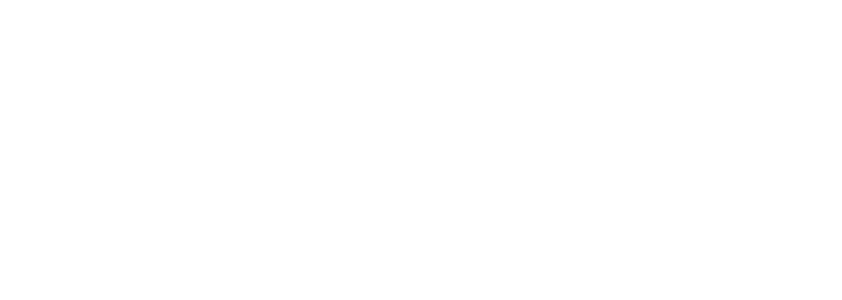
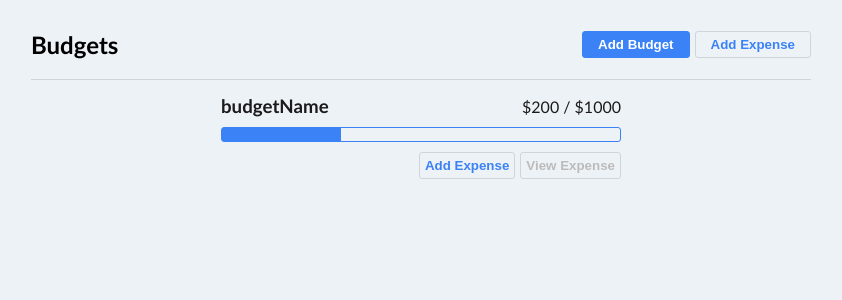
Before and after one commit to ahmad-karimigorji/Budgets-APP, a React (Create React App) app: page / in a window 1280 px wide. Shown: the top 300 px of the page, without its empty margins (219-1061 px from the left). Built offline with nearby package versions, Linux system fonts and the light colour scheme.

Commit message:
design app

```diff
--- a/src/App.js
+++ b/src/App.js
@@ -1,7 +1,14 @@
 import "./App.scss";
+import BudgetList from "./component/BudgetList";
+import OverViewComponent from "./component/OverViewComponent";
 
 function App() {
-  return <div className=""></div>;
+  return (
+    <div className="container">
+      <OverViewComponent />
+      <BudgetList/>
+    </div>
+  );
 }
 
 export default App;
--- a/src/App.scss
+++ b/src/App.scss
@@ -0,0 +1,8 @@
+@import './styles/scss/mixins';
+@import './styles/scss/variables';
+
+.container{
+    max-width: 800px;
+    margin: 0 auto;
+    padding: 0 10px;
+}
--- /dev/null
+++ b/src/component/BudgetList.js
@@ -0,0 +1,23 @@
+import styles from "./BudgetList.module.scss";
+
+const BudgetList = () => {
+  return (
+    <div className={styles.budgetList}>
+      <div className={styles.budgetBox}>
+        <div className={styles.budgetDetails}>
+          <h3>budgetName</h3>
+          <span>$200 / $1000</span>
+        </div>
+        <progress className={styles.progressBar} value="30" max="100" />
+        <div className={styles.BtnBox}>
+          <button className={styles.addBtn}>Add Expense</button>
+          <button className={styles.viewBtn}>View Expense</button>
+        </div>
+      </div>
+
+
+    </div>
+  );
+};
+
+export default BudgetList;
--- /dev/null
+++ b/src/component/BudgetList.module.scss
@@ -0,0 +1,48 @@
+@import "../styles/scss/mixins";
+@import "../styles/scss/variables";
+
+.budgetList {
+  @include spaceY(20px);
+  color: $textColor;
+  padding: 15px 5px;
+  border-top: 1px solid $grayColor;
+}
+.budgetBox {
+  @include spaceY(10px);
+  margin: 0 auto;
+  width: 100%;
+  max-width: 400px;
+  &:not(:last-child) {
+    padding-bottom: 15px;
+    border-bottom: 1px solid $grayColor;
+  }
+}
+.budgetDetails {
+  display: flex;
+  justify-content: space-between;
+  align-items: center;
+}
+.progressBar {
+  width: 100%;
+  height: 15px;
+  border-radius: 3px;
+  border: 1px solid $primaryColor;
+}
+.progressBar::-webkit-progress-bar {
+  background-color: transparent;
+}
+.progressBar::-webkit-progress-value {
+  background-color: $primaryColor;
+}
+.BtnBox {
+  @include spaceX(5px);
+  justify-content: end;
+  align-items: center;
+
+  .addBtn {
+    @include btnStyle(transparent, $primaryColor, $grayColor, 5px);
+  }
+  .viewBtn {
+    @include btnStyle(transparent, #bbb, $grayColor, 5px);
+  }
+}
--- /dev/null
+++ b/src/component/ExpenseForm.js
@@ -0,0 +1,24 @@
+import styles from "./ExpenseForm.module.scss";
+
+const ExpenseForm = ({setIsExpenseForm}) => {
+  return (
+    <form className={styles.expenseForm}>
+      <div>
+        <label>Expense Category</label>
+        <select>
+          <option value="">Select category</option>
+        </select>
+      </div>
+      <div>
+        <label>Budget Value</label>
+        <input type="number" min={1} />
+      </div>
+      <div className={styles.formBtnBox}>
+        <button className={styles.addBtn}>Add Budget</button>
+        <button className={styles.cancelBtn} onClick={() => setIsExpenseForm(false)}>Cancel</button>
+      </div>
+    </form>
+  );
+};
+
+export default ExpenseForm;
--- /dev/null
+++ b/src/component/ExpenseForm.module.scss
@@ -0,0 +1,35 @@
+@import "../styles/scss/mixins";
+@import "../styles/scss/variables";
+.expenseForm {
+  max-width: 600px;
+  margin: 0 auto;
+  > div:not(:last-child) {
+    @include spaceY(5px);
+    margin-bottom: 10px;
+  }
+  label {
+    @include labelStyle;
+  }
+  input,
+  select {
+    @include inputStyle;
+    @include media(480) {
+      flex-grow: 1;
+    }
+  }
+}
+.formBtnBox {
+  @include spaceY(5px);
+
+  margin: 20px 0;
+  @include media(480) {
+    flex-direction: row-reverse;
+    justify-content: center;
+  }
+  .addBtn {
+    @include btnStyle($primaryColor, $whiteColor, $primaryColor, 5px 15px);
+  }
+  .cancelBtn {
+    @include btnStyle(transparent, $primaryColor, $primaryColor, 5px 15px);
+  }
+}
--- /dev/null
+++ b/src/component/OverViewComponent.js
@@ -0,0 +1,51 @@
+import { useState } from "react";
+import ExpenseForm from "./ExpenseForm";
+import styles from "./OverViewComponent.module.scss";
+
+const OverViewComponent = () => {
+    const [isBudgetForm, setIsBudgetForm] =useState(false)
+    const [isExpenseForm, setIsExpenseForm] =useState(false)
+
+    const budgetFormHandler = () => {
+        setIsBudgetForm(true)
+        setIsExpenseForm(false)
+    }
+    const expenseFormHandler = () => {
+        setIsExpenseForm(true)
+        setIsBudgetForm(false)
+    }
+  return (
+    <div className={styles.overView}>
+      <div className={styles.overViewHeader}>
+        <h2>Budgets</h2>
+        <div>
+          <button className={styles.budgetBtn} onClick={budgetFormHandler}>Add Budget</button>
+          <button className={styles.expenseBtn} onClick={expenseFormHandler}>Add Expense</button>
+        </div>
+      </div>
+      {isBudgetForm && <BudgetForm setIsBudgetForm={setIsBudgetForm}/>}
+      {isExpenseForm && <ExpenseForm setIsExpenseForm={setIsExpenseForm}/>}
+    </div>
+  );
+};
+
+export default OverViewComponent;
+
+const BudgetForm = ({setIsBudgetForm}) => {
+  return (
+    <form className={styles.budgetForm}>
+      <div>
+        <label>Budget Name</label>
+        <input type="text" />
+      </div>
+      <div>
+        <label>Budget Value</label>
+        <input type="number" min={1} />
+      </div>
+      <div className={styles.formBtnBox}>
+        <button className={styles.addBtn}>Add Budget</button>
+        <button className={styles.cancelBtn} onClick={() => setIsBudgetForm(false)}>Cancel</button>
+      </div>
+    </form>
+  );
+};
--- /dev/null
+++ b/src/component/OverViewComponent.module.scss
@@ -0,0 +1,55 @@
+@import "../styles/scss/mixins";
+@import "../styles/scss/variables";
+
+.overViewHeader {
+  display: flex;
+  justify-content: space-between;
+  align-items: center;
+  margin-top: 30px;
+  margin-bottom: 20px;
+}
+.budgetBtn {
+  @include btnStyle($primaryColor, $secondryColor, $primaryColor, 5px);
+  margin-right: 5px;
+  @include media(480) {
+    padding: 5px 15px;
+  }
+}
+.expenseBtn {
+  @include btnStyle(transparent, $primaryColor, $grayColor, 5px);
+  @include media(480) {
+    padding: 5px 15px;
+  }
+}
+.budgetForm {
+  max-width: 600px;
+  margin: 0 auto;
+  > div:not(:last-child) {
+    @include spaceY(5px);
+    margin-bottom: 10px;
+  }
+  label {
+    @include labelStyle;
+  }
+  input {
+    @include inputStyle;
+    @include media(480) {
+      flex-grow: 1;
+    }
+  }
+}
+.formBtnBox {
+  @include spaceY(5px);
+
+  margin: 20px 0;
+  @include media(480) {
+    flex-direction: row-reverse;
+    justify-content: center;
+  }
+  .addBtn {
+    @include btnStyle($primaryColor, $whiteColor, $primaryColor, 5px 15px);
+  }
+  .cancelBtn {
+    @include btnStyle(transparent, $primaryColor, $primaryColor, 5px 15px);
+  }
+}
--- a/src/index.scss
+++ b/src/index.scss
@@ -5,6 +5,9 @@
   margin: 0;
   box-sizing: border-box;
 }
+@import "./styles/scss/variables";
+
 body {
   font-family: "Gill Sans", "Gill Sans MT", Calibri, "Trebuchet MS", sans-serif;
+  background-color: $bgColor;
 }
--- a/src/styles/scss/_mixins.scss
+++ b/src/styles/scss/_mixins.scss
@@ -0,0 +1,44 @@
+@import "../scss/variables";
+
+@mixin media($width) {
+  @if ($width == 480) {
+    @media screen and (min-width: 480px) {
+        @content;
+    }
+  }
+}
+
+@mixin btnStyle($bgColor, $color, $borderColor, $padding) {
+  background-color: $bgColor;
+  color: $color;
+  border: 1px solid $borderColor;
+  border-radius: 3px;
+  padding: $padding;
+  font-weight: 600;
+  cursor: pointer;
+}
+
+@mixin labelStyle {
+  font-weight: 600;
+  color: $textColor;
+}
+@mixin inputStyle {
+  outline: none;
+  padding: 5px 10px;
+  border: 1px solid $grayColor;
+  border-radius: 3px;
+  &:focus {
+    border-color: $primaryColor;
+  }
+}
+@mixin spaceX($gap){
+  display: flex;
+  gap: $gap;
+
+}
+@mixin spaceY($gap){
+  display: flex;
+  flex-direction: column;
+  gap: $gap;
+
+}
--- a/src/styles/scss/_variables.scss
+++ b/src/styles/scss/_variables.scss
@@ -2,3 +2,5 @@
 $secondryColor: #fff;
 $textColor: rgb(27, 27, 27);
 $bgColor: #edf2f7;
+$grayColor: #d1d5db;
+$whiteColor: #fff;
```
